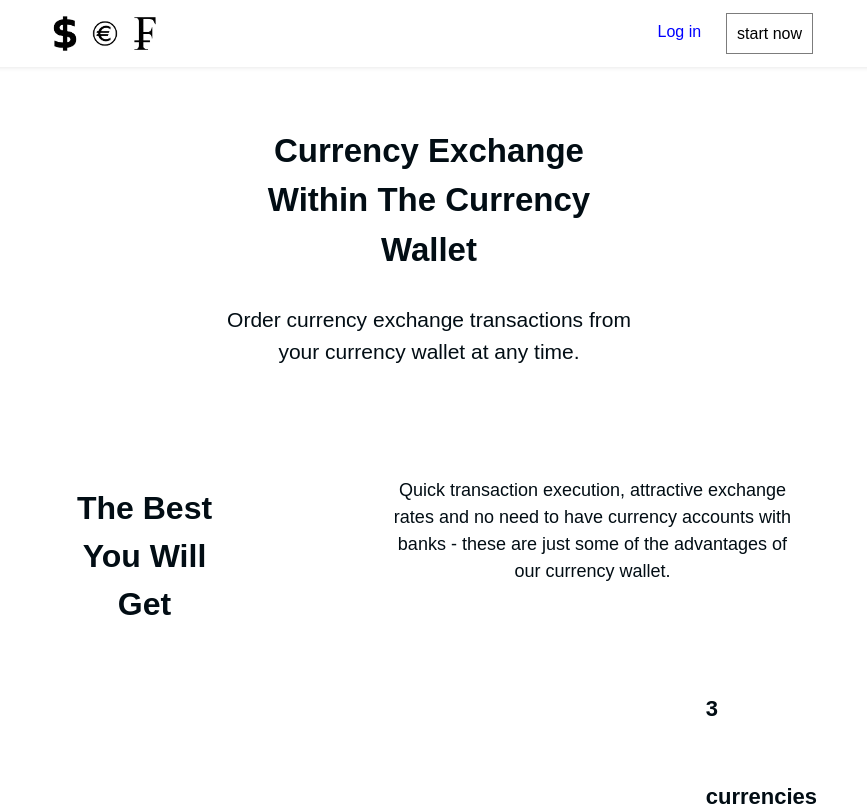
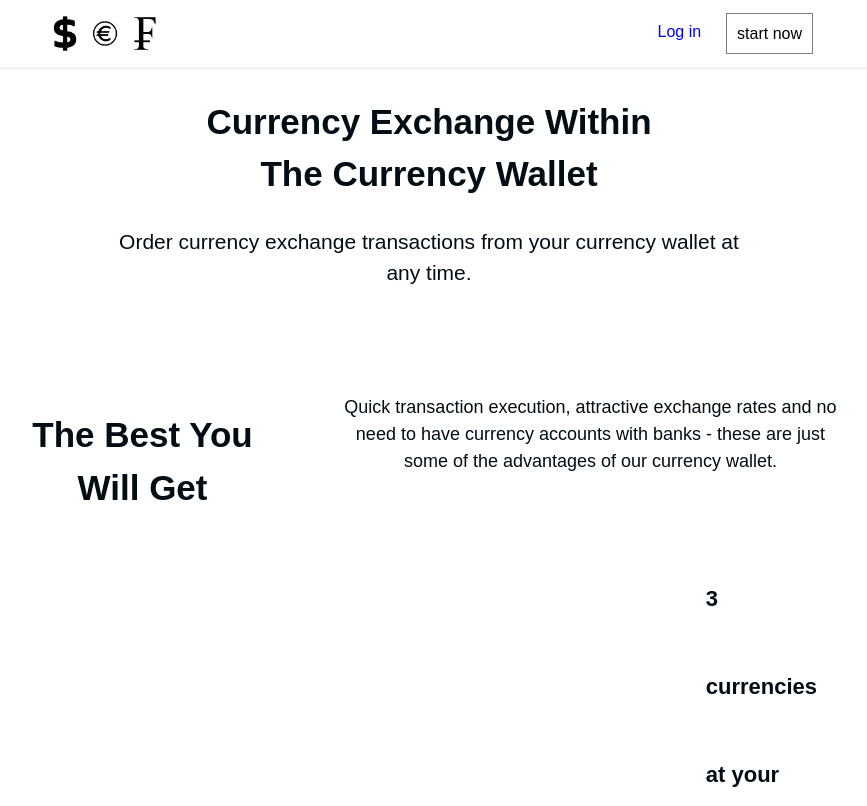
Before and after one commit to nsamedaisy/Currency-Exchange-App, a React (Create React App) app: page / in a window 1280 px wide. Shown: the top 806 px of the page, without its empty margins (211-1078 px from the left). Built offline with nearby package versions, Linux system fonts and the light colour scheme; no server answers.

Commit message:
modified home page

```diff
--- a/src/App.js
+++ b/src/App.js
@@ -13,6 +13,9 @@ function App() {
   const [currencies, setCurrencies] = useState(null);
   const [baseCurrency, setBaseCurrency] = useState([]);
 
+  console.clear()
+
+  console.log('this is base currency', baseCurrency);
   const updateBaseCurrency = (data) => {
     ["USD", "EUR", "XAF"].forEach((cur) => {
       setBaseCurrency((prev) => [...prev, data[`${cur}`]]);
--- a/src/pages/Home/HomePage.css
+++ b/src/pages/Home/HomePage.css
@@ -43,25 +43,25 @@
 }
 
 .homePage {
-  padding-top: 100px;
+  padding-top: 70px;
   height: 100%;
   text-align: center;
   margin: 2% 15%;
 }
 
 .head1 {
-  width: 40%;
+  width: 500px;
   margin: auto;
   font-weight: bolder;
-  font-size: 33px;
+  font-size: 35px;
   text-align: center;
   justify-content: center;
-  padding-bottom: 30px;
+  padding-bottom: 25px;
 }
 
 .p1 {
   font-size: 21px;
-  width: 50%;
+  width: 650px;
   margin: auto;
   font-weight: 500;
   text-align: center;
@@ -77,20 +77,20 @@
 }
 
 .h2 {
-  width: 18%;
+  width: 250px;
   margin: auto;
   font-weight: bolder;
-  font-size: 32px;
+  font-size: 35px;
   text-align: center;
   justify-content: center;
 }
 
 .p2 {
-  width: 45%;
+  width: 500px;
   margin: auto;
   font-size: 18px;
   text-align: center;
-  padding: 30px 0 80px;
+  padding: 25px 0 80px;
 }
 
 .wrap-me {
--- a/src/pages/Wallet/FundsDeposit.jsx
+++ b/src/pages/Wallet/FundsDeposit.jsx
@@ -1,12 +1,21 @@
 import React, { useState } from "react";
 
-export const FundsDeposit = ({ handleDeposit, selectedCurrency, setShowPopUp }) => {
+export const FundsDeposit = ({
+  handleDeposit,
+  selectedCurrency,
+  setShowPopUp,
+}) => {
   const [amount, setAmount] = useState(0);
 
   const handleSubmit = (e) => {
     e.preventDefault();
     handleDeposit(amount, selectedCurrency);
     setShowPopUp(false);
+  };
+  const handleChange = (e) => {
+    e.preventDefault();
+    setAmount(e.target.value);
+    console.log(amount);
   };
 
   return (
@@ -18,7 +27,8 @@ export const FundsDeposit = ({ handleDeposit, selectedCurrency, setShowPopUp })
           type="number"
           name="amount"
           value={amount}
-          onChange={(e) => setAmount(parseFloat(e.target.value))}
+          onChange={handleChange}
+          // onChange={(e) => setAmount(parseFloat(e.target.value))}
         />
         <button type="submit">Deposit</button>
       </form>
--- a/src/pages/Wallet/Wallet.jsx
+++ b/src/pages/Wallet/Wallet.jsx
@@ -9,6 +9,7 @@ export const Wallet = () => {
   const [selected, setSelected] = useState("USD");
   const [showPopUp, setShowPopUp] = useState(false);
   const walletName = localStorage.getItem("user");
+  const [balance, setBalance] = useState({ USD: 0, EUR: 0, XAF: 0 });
 
   const handleSelect = (e) => {
     setSelected(e.target.value);
@@ -36,8 +37,6 @@ export const Wallet = () => {
     return convertedAmount;
     // console.log(convertedAmount)
   };
-
-  const [balance, setBalance] = useState({ USD: 0, EUR: 0, XAF: 0 });
 
   const handleDeposit = (amount, currency) => {
     const baseCurrency = "USD";
```
